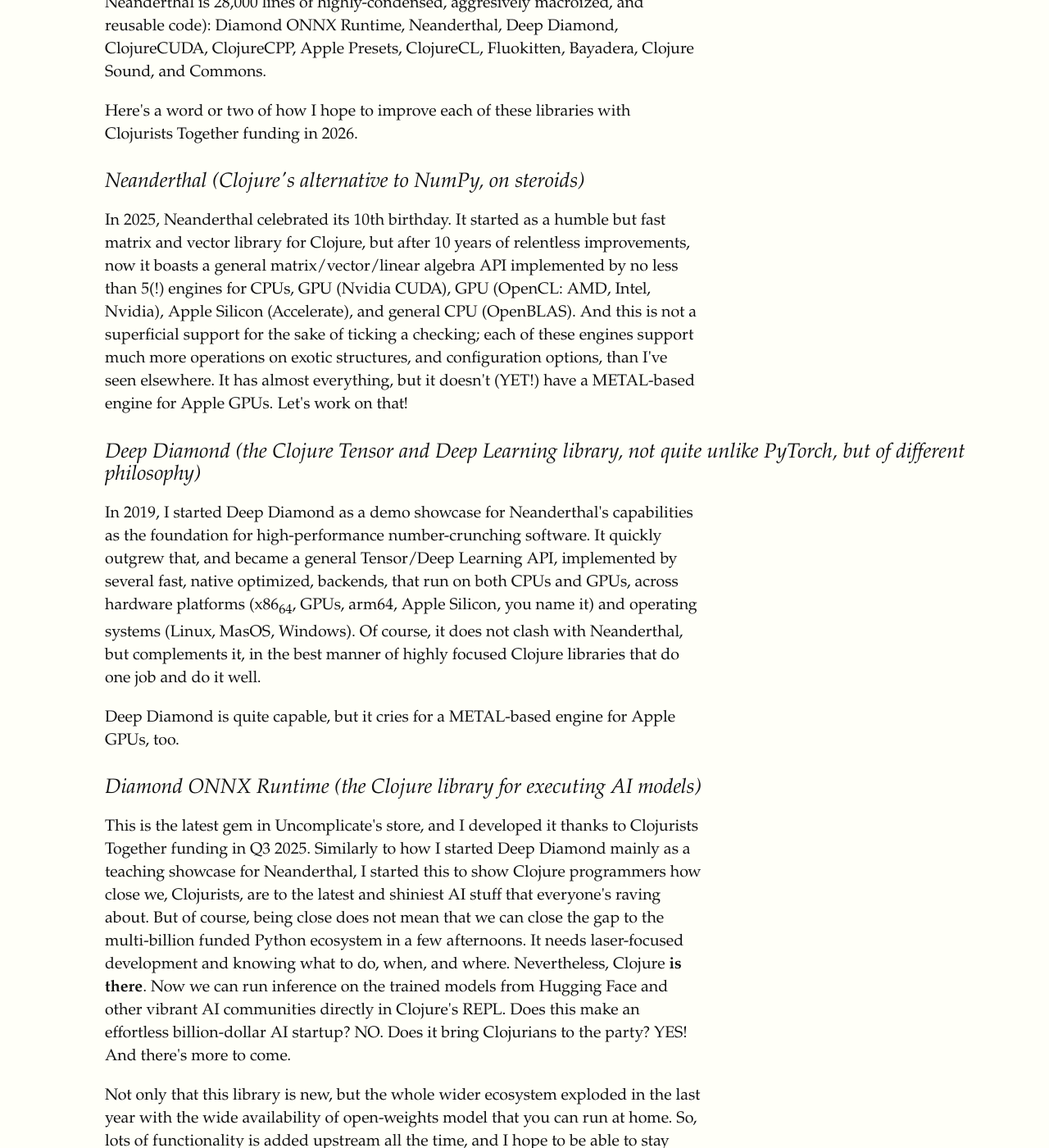
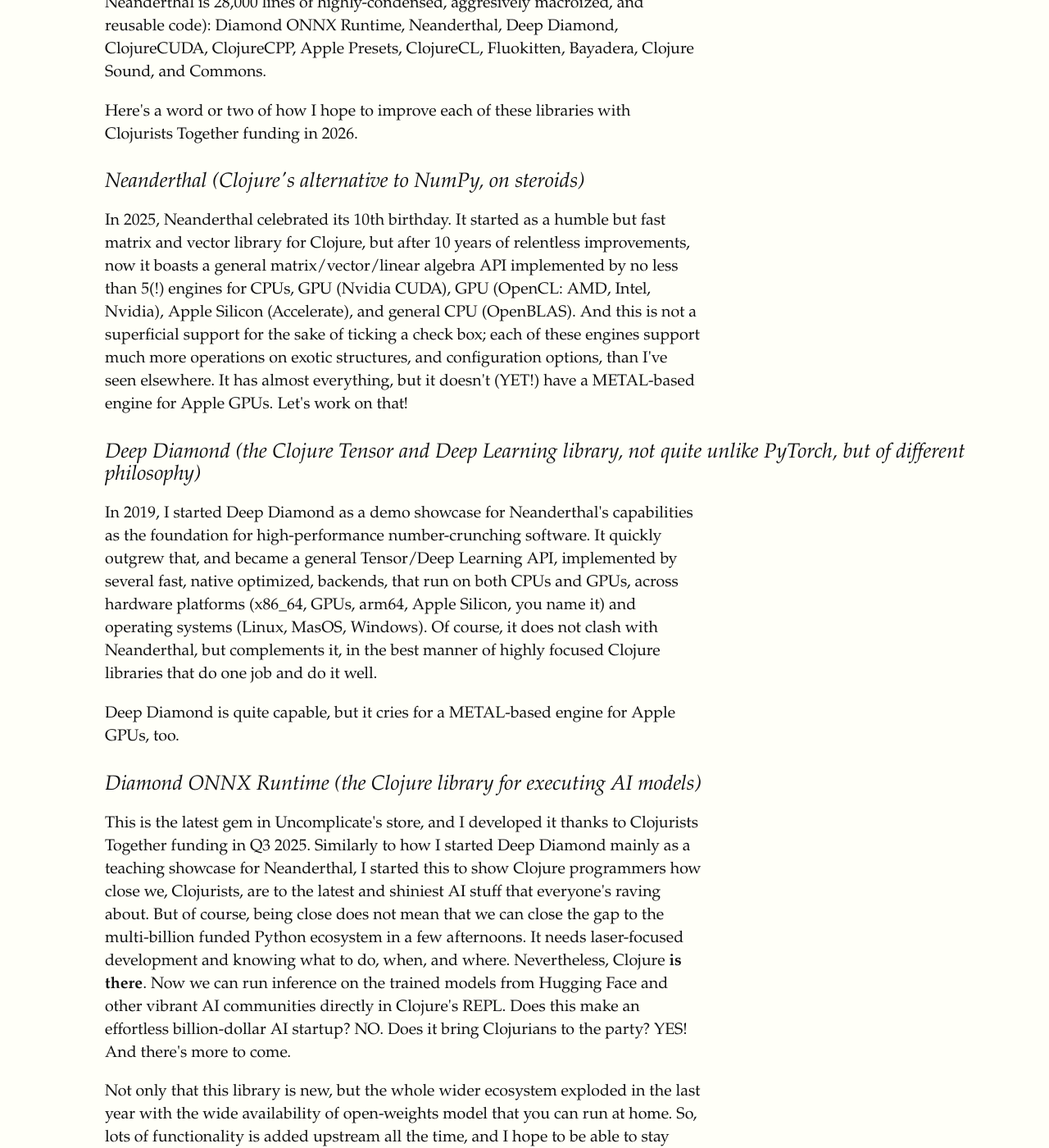
Before and after one commit to blueberry/blueberry.github.io, a Jekyll site: the page built from _posts/2025-11-29-Clojure-AI-ML-high-performance-Uncomplicate.html, in a window 1280 px wide and 1400 px high, scrolled down 1052 px. Shown: the whole window at 82% size. Built offline with Jekyll 4.4.1, drawn with Linux system fonts in a browser that asks for light colours; comment, search, counter and statistics services are not loaded.

Commit message:
Fix typos.

```diff
--- a/_posts/2025-11-29-Clojure-AI-ML-high-performance-Uncomplicate.html
+++ b/_posts/2025-11-29-Clojure-AI-ML-high-performance-Uncomplicate.html
@@ -53,7 +53,7 @@
 In 2025, Neanderthal celebrated its 10th birthday. It started as a humble but fast matrix and vector library
 for Clojure, but after 10 years of relentless improvements, now it boasts a general matrix/vector/linear algebra API
 implemented by no less than 5(!) engines for CPUs, GPU (Nvidia CUDA), GPU (OpenCL: AMD, Intel, Nvidia), Apple Silicon (Accelerate),
-and general CPU (OpenBLAS). And this is not a superficial support for the sake of ticking a checking; each of these
+and general CPU (OpenBLAS). And this is not a superficial support for the sake of ticking a check box; each of these
 engines support much more operations on exotic structures, and configuration options, than I've seen elsewhere.
 It has almost everything, but it doesn't (YET!) have a METAL-based engine for Apple GPUs. Let's work on that!
 </p>
@@ -66,7 +66,7 @@
 In 2019, I started Deep Diamond as a demo showcase for Neanderthal's capabilities as the foundation
 for high-performance number-crunching software. It quickly outgrew that, and became a general Tensor/Deep Learning
 API, implemented by several fast, native optimized, backends, that run on both CPUs and GPUs, across
-hardware platforms (x86<sub>64</sub>, GPUs, arm64, Apple Silicon, you name it) and operating systems (Linux, MasOS, Windows).
+hardware platforms (x86_64, GPUs, arm64, Apple Silicon, you name it) and operating systems (Linux, MasOS, Windows).
 Of course, it does not clash with Neanderthal, but complements it, in the best manner of highly focused
 Clojure libraries that do one job and do it well.
 </p>
```
